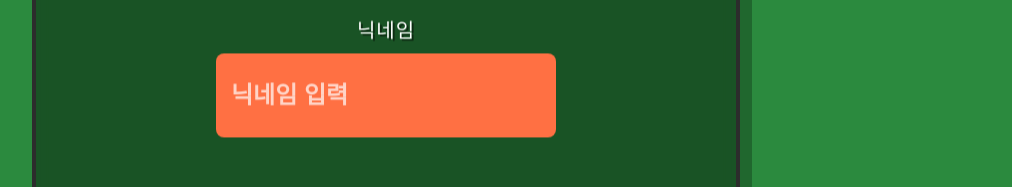
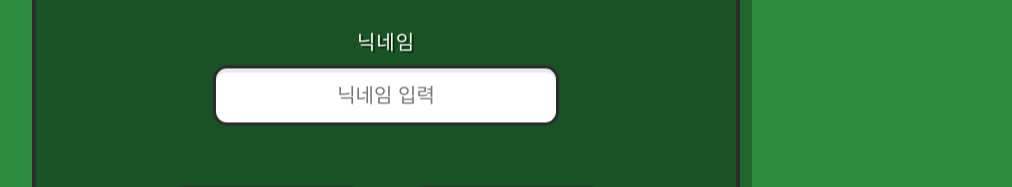
Before and after one commit to EatingIting/DRAW-IT, a React (Create React App) app in the folder FrontEnd/: page / in a window 1280 px wide. Shown: the part 247-434 px from the top of the page, without its empty margins (254-1266 px from the left). Built offline with nearby package versions, Linux system fonts and the light colour scheme.

Commit message:
input css 수정

```diff
--- a/FrontEnd/src/component/Main.css
+++ b/FrontEnd/src/component/Main.css
@@ -118,7 +118,7 @@
   letter-spacing: 1px;
 }
 
-.nickname-input {
+.main-nickname-input {
   width: 300px;
   height: 54px;
   padding: 0 20px;
--- a/FrontEnd/src/component/Main.js
+++ b/FrontEnd/src/component/Main.js
@@ -72,7 +72,7 @@ function Main() {
           <span className="nickname-label">닉네임</span>
           <input
             type="text"
-            className="nickname-input"
+            className="main-nickname-input"
             placeholder="닉네임 입력"
             value={nickname}
             maxLength={5}
```
